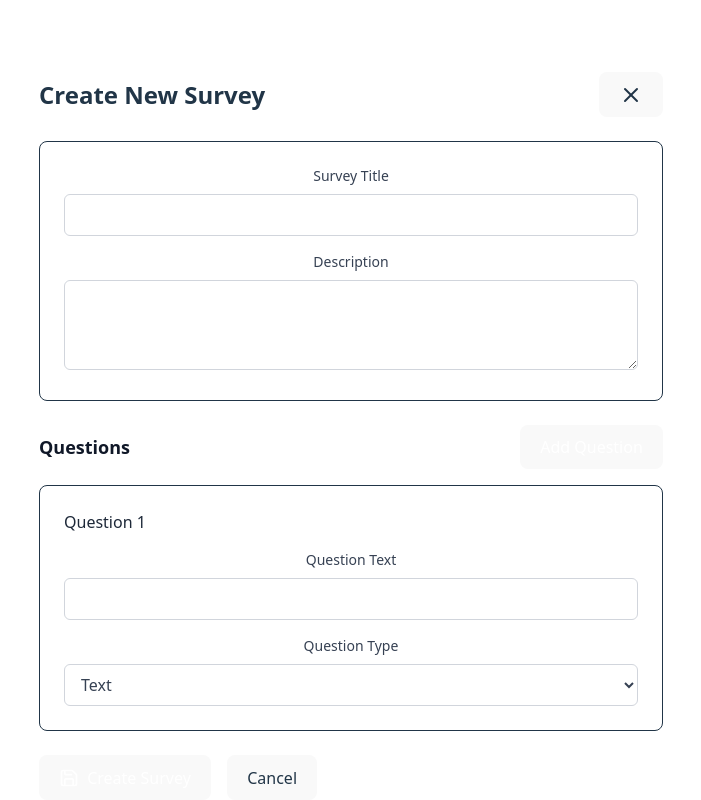
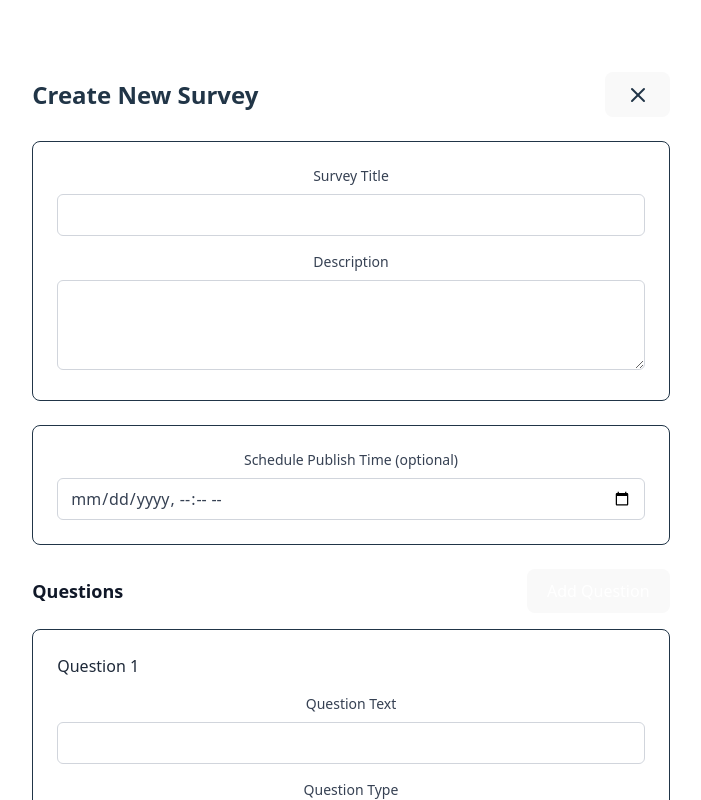
Before and after one commit to AwaleRohin/levo_assignment, a React (Vite) app in the folder frontend/survey/: page /surveys/create in a window 1280 px wide. Shown: the top 800 px of the page, without its empty margins (289-990 px from the left). Built offline with nearby package versions, Linux system fonts and the light colour scheme.

Commit message:
feat: add draft and scheduling in ui

```diff
--- a/frontend/survey/package.json
+++ b/frontend/survey/package.json
@@ -16,6 +16,7 @@
     "react": "^19.1.0",
     "react-dom": "^19.1.0",
     "react-router-dom": "^7.6.2",
+    "recharts": "^2.15.3",
     "tailwindcss": "^4.1.10"
   },
   "devDependencies": {
--- a/frontend/survey/src/components/SurveyForm.jsx
+++ b/frontend/survey/src/components/SurveyForm.jsx
@@ -12,11 +12,13 @@ const defaultQuestion = () => ({
 
 export default function SurveyForm({ onSubmit, initialData = {} }) {
   const navigate = useNavigate();
+  const timeZone = Intl.DateTimeFormat().resolvedOptions().timeZone;
   const [form, setForm] = useState({
     title: initialData.title || "",
     description: initialData.description || "",
     questions: [defaultQuestion()],
   });
+  const [scheduledTime, setScheduledTime] = useState("");
 
   useEffect(() => {
     if (initialData && Object.keys(initialData).length > 0) {
@@ -27,6 +29,7 @@ export default function SurveyForm({ onSubmit, initialData = {} }) {
           ? initialData.questions
           : [defaultQuestion()],
       });
+      setScheduledTime(initialData.scheduled_time || "")
     }
   }, [initialData]);
 
@@ -69,9 +72,9 @@ export default function SurveyForm({ onSubmit, initialData = {} }) {
       questions: prev.questions.map(q =>
         q.id === qid
           ? {
-              ...q,
-              options: q.options.map((opt, i) => (i === index ? value : opt)),
-            }
+            ...q,
+            options: q.options.map((opt, i) => (i === index ? value : opt)),
+          }
           : q
       ),
     }));
@@ -119,6 +122,18 @@ export default function SurveyForm({ onSubmit, initialData = {} }) {
             </div>
           </div>
         </div>
+        <div className="bg-white p-6 rounded-lg border">
+          <label className="block text-sm font-medium text-gray-700 mb-2">
+            Schedule Publish Time (optional)
+          </label>
+          <input
+            type="datetime-local"
+            value={scheduledTime}
+            onChange={e => setScheduledTime(e.target.value)}
+            className="w-full px-3 py-2 border text-gray-700 border-gray-300 rounded-md focus:outline-none focus:ring-2 focus:ring-blue-500"
+          />
+        </div>
+
 
         <div className="space-y-4">
           <div className="flex justify-between items-center">
@@ -211,11 +226,48 @@ export default function SurveyForm({ onSubmit, initialData = {} }) {
         <div className="flex gap-4">
           <button
             type="button"
-            onClick={() => onSubmit(form)}
+            onClick={() =>
+              onSubmit({
+                ...form,
+                published: true,
+                scheduled_time: null,
+              })
+            }
             className="bg-blue-600 text-white px-6 py-2 rounded-lg flex items-center gap-2 hover:bg-blue-700"
           >
             <Save size={20} />
-            {initialData.id ? "Update Survey" : "Create Survey"}
+            {initialData.id ? "Update & Publish" : "Create & Publish"}
+          </button>
+
+          <button
+            type="button"
+            onClick={() =>
+              onSubmit({
+                ...form,
+                published: false,
+                scheduled_time: null,
+              })
+            }
+            className="bg-yellow-500 text-white px-6 py-2 rounded-lg hover:bg-yellow-600"
+          >
+            {initialData.id ? "Update as Draft" : "Save as Draft"}
+
+          </button>
+
+          <button
+            type="button"
+            disabled={!scheduledTime}
+            onClick={() =>
+              onSubmit({
+                ...form,
+                published: false,
+                scheduled_time: scheduledTime,
+                timezone: timeZone
+              })
+            }
+            className="bg-purple-600 text-white px-6 py-2 rounded-lg hover:bg-purple-700 disabled:opacity-50"
+          >
+            Schedule Publish
           </button>
           <button
             type="button"
--- a/frontend/survey/src/pages/TakeSurvey.jsx
+++ b/frontend/survey/src/pages/TakeSurvey.jsx
@@ -100,12 +100,17 @@ export default function TakeSurvey() {
 
   if (loading)
     return (
-      <div className="text-center text-lg text-gray-600 mt-20">Loading survey...</div>
+      <div className="text-center text-lg text-gray-600 mt-10">Loading survey...</div>
     );
 
   if (!survey)
     return (
-      <div className="text-center text-red-600 text-lg mt-20">Survey not found</div>
+      <div className="text-center text-red-600 text-lg mt-10">Survey not found</div>
+    );
+
+  if (!survey.published)
+    return (
+      <div className="text-center text-yellow-400 text-lg mt-10">Survey is not published yet.</div>
     );
 
   const currentQ = survey.questions[currentQuestionIndex];
```
Also changed, not shown: 1 other file (tests, documents, lock files or other folders).
